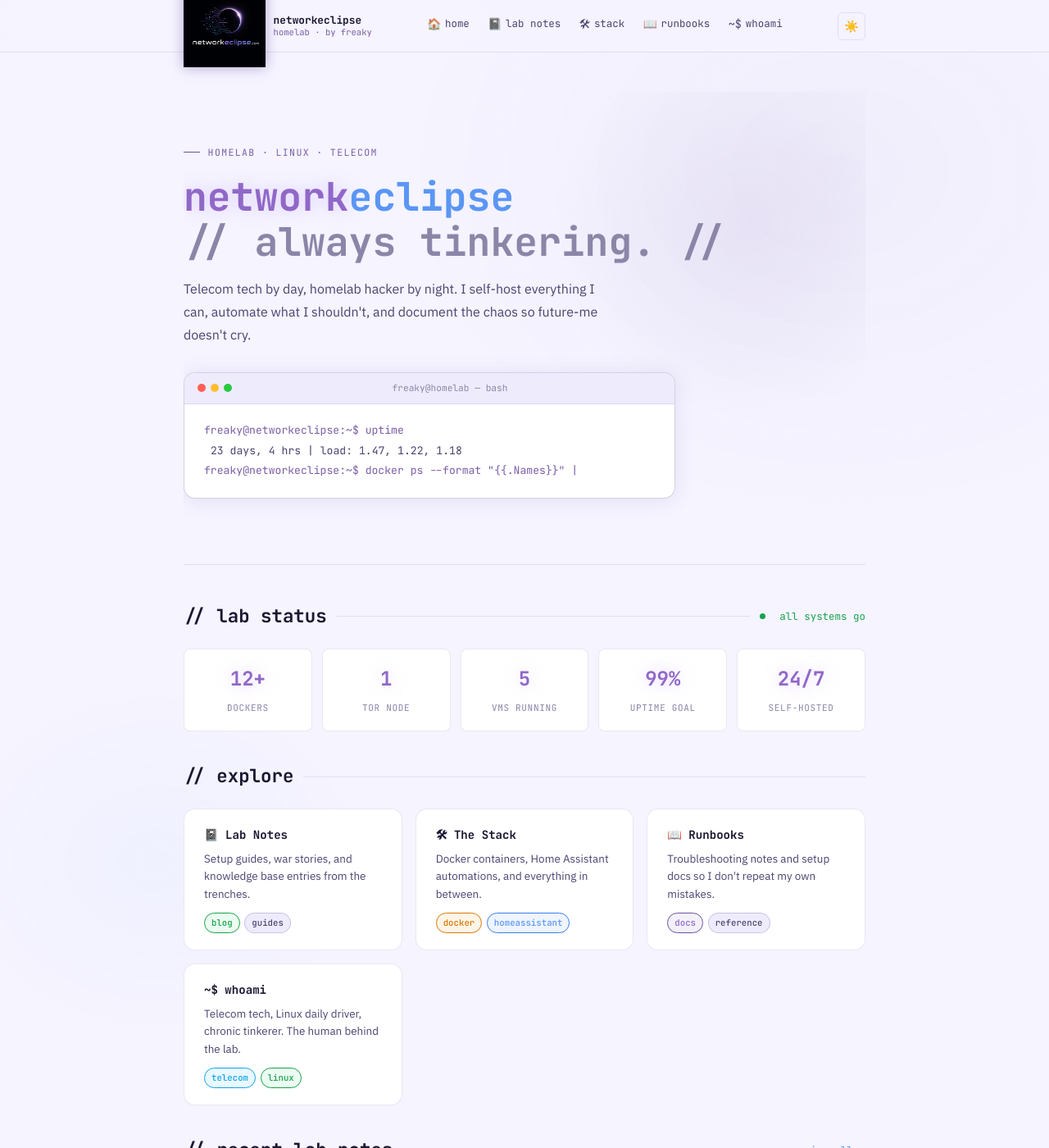
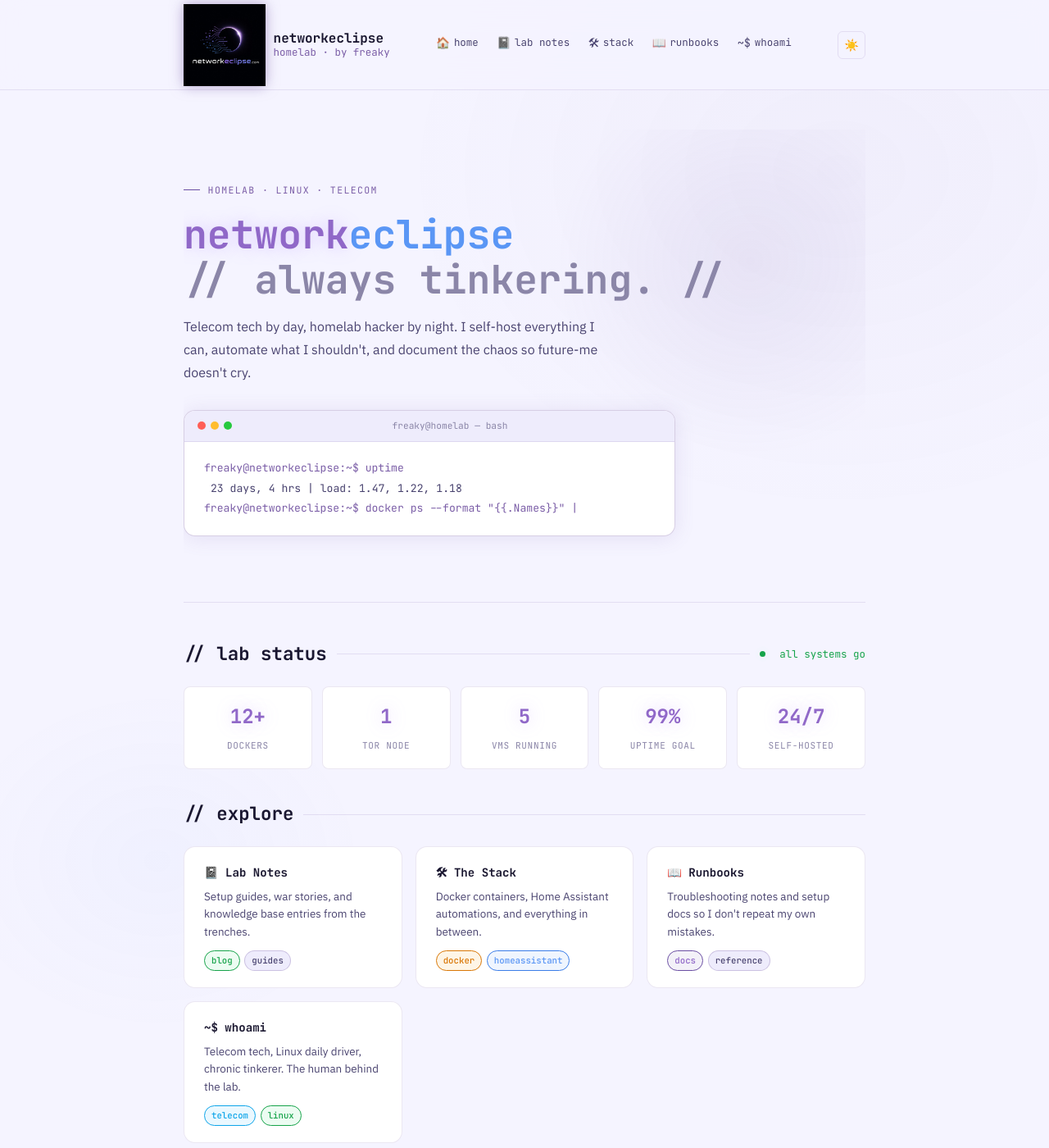
Before and after one commit to Freaky2112/freaky2112.github.io, a Jekyll site: the page built from index.md, in a window 1280 px wide and 1400 px high. Shown: the whole window at 82% size. Built offline with Jekyll 4.4.1, drawn with Linux system fonts in a browser that asks for light colours.

Commit message:
adjust logo size

```diff
--- a/assets/css/main.css
+++ b/assets/css/main.css
@@ -38,7 +38,7 @@
   --radius:    8px;
   --radius-lg: 14px;
   --max-w:     880px;
-  --nav-h:     64px;
+  --nav-h:     110px;
   --transition: 0.18s ease;
 }
 
@@ -208,14 +208,14 @@
 
 .nav-site-name {
   font-family: var(--font-mono);
-  font-size: 0.8rem;
+  font-size: 1rem;
   font-weight: 700;
-  line-height: 1.15;
+  line-height: 1.2;
   display: flex;
   flex-direction: column;
 }
 .nav-site-name .name-main { color: var(--text); }
-.nav-site-name .name-sub  { color: var(--purple-2); font-size: 0.66rem; font-weight: 400; }
+.nav-site-name .name-sub  { color: var(--purple-2); font-size: 0.78rem; font-weight: 400; }
 
 /* Links */
 .nav-links { display: flex; align-items: center; gap: 0.1rem; list-style: none; padding: 0; margin: 0; }
@@ -296,6 +296,8 @@
   .nav-links { display: none; }
   .nav-hamburger { display: flex; }
   .nav-site-name { display: none; }
+  .nav-logo { height: 70px; }
+  :root { --nav-h: 82px; }
 }
 
 /* ── Hero ───────────────────────────────────────────────────── */
@@ -411,12 +413,15 @@
   border: 1px solid var(--border);
   border-radius: var(--radius-lg);
   padding: 1.25rem 1.5rem;
+  position: relative;
+  z-index: 0;
   transition: border-color var(--transition), transform var(--transition), box-shadow var(--transition);
 }
 .card:hover {
   border-color: var(--border-2);
   transform: translateY(-2px);
   box-shadow: 0 0 24px rgba(123, 94, 167, 0.1);
+  z-index: 1;
 }
 .card-grid { display: grid; grid-template-columns: repeat(auto-fill, minmax(240px, 1fr)); gap: 1rem; margin: 1.5rem 0; }
 .card-title { font-family: var(--font-mono); font-size: 0.88rem; font-weight: 700; color: var(--text); margin-bottom: 0.4rem; display: flex; align-items: center; gap: 0.5rem; }
```
